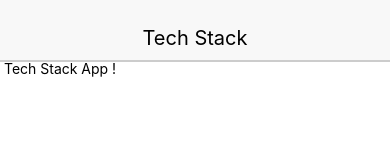
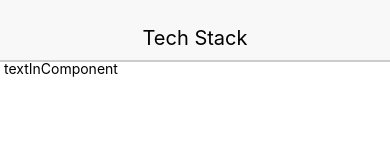
Before and after one commit to WendySanarwanto/react-native-tech-stack, a React Native app: screen / in a window 390 px wide. Shown: the top 160 px of the page. Built offline with nearby package versions, Linux system fonts and the light colour scheme.

Commit message:
Addade Library List component on the App component

```diff
--- a/src/App.js
+++ b/src/App.js
@@ -1,9 +1,10 @@
 import React, { Component } from 'react';
-import {  View, Text, } from 'react-native';
+import {  View, } from 'react-native';
 import { createStore } from 'redux';
 import { Provider } from 'react-redux';
 
 import { Header } from './components/common';
+import LibraryList from './components/LibraryList';
 import reducers from './reducers';
 
 export default class App extends Component {
@@ -12,7 +13,7 @@ export default class App extends Component {
       <Provider store={ createStore(reducers)} >
         <View>
           <Header title="Tech Stack"/>
-          <Text> Tech Stack App ! </Text>
+          <LibraryList />
         </View>
       </Provider>
     );
```
